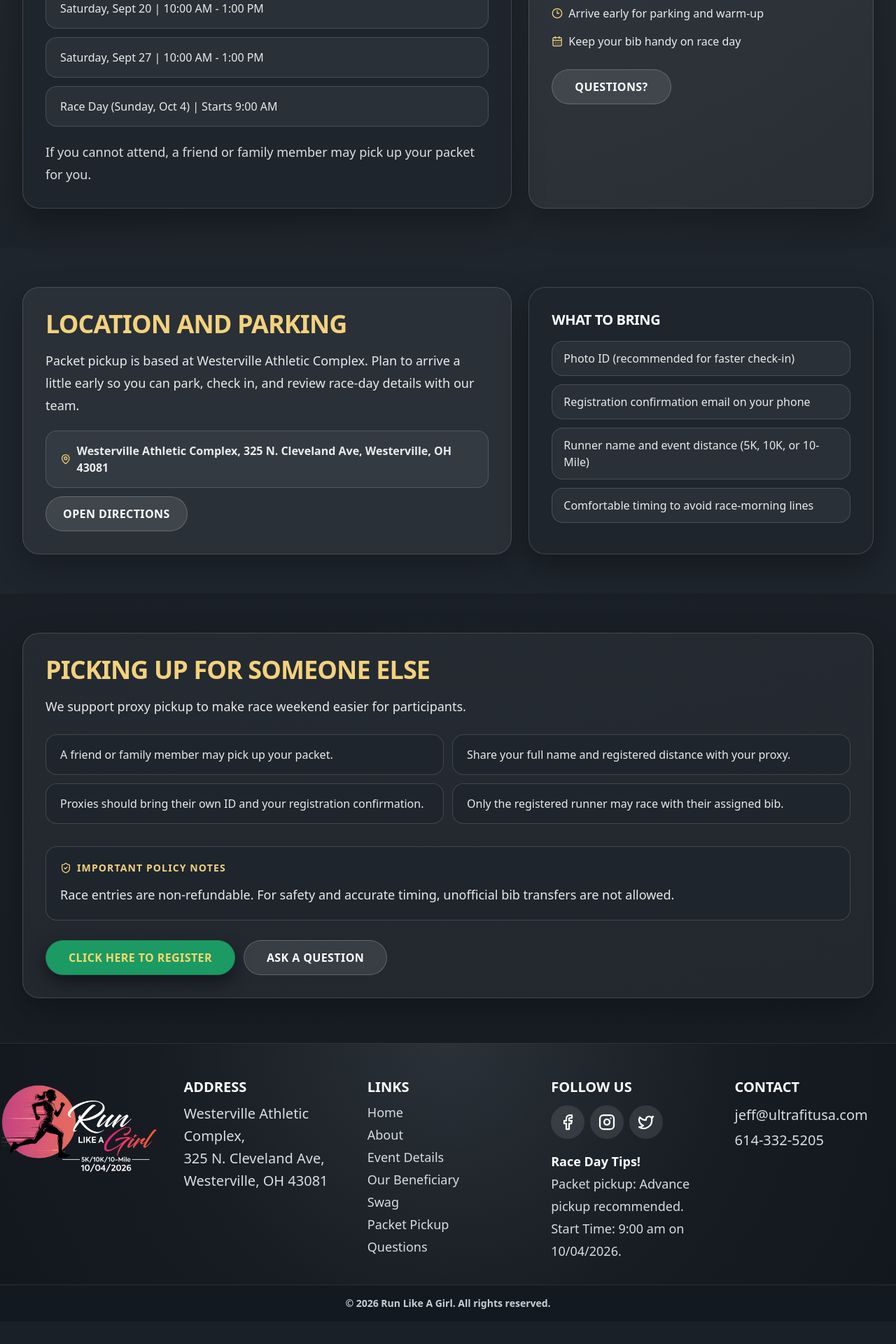
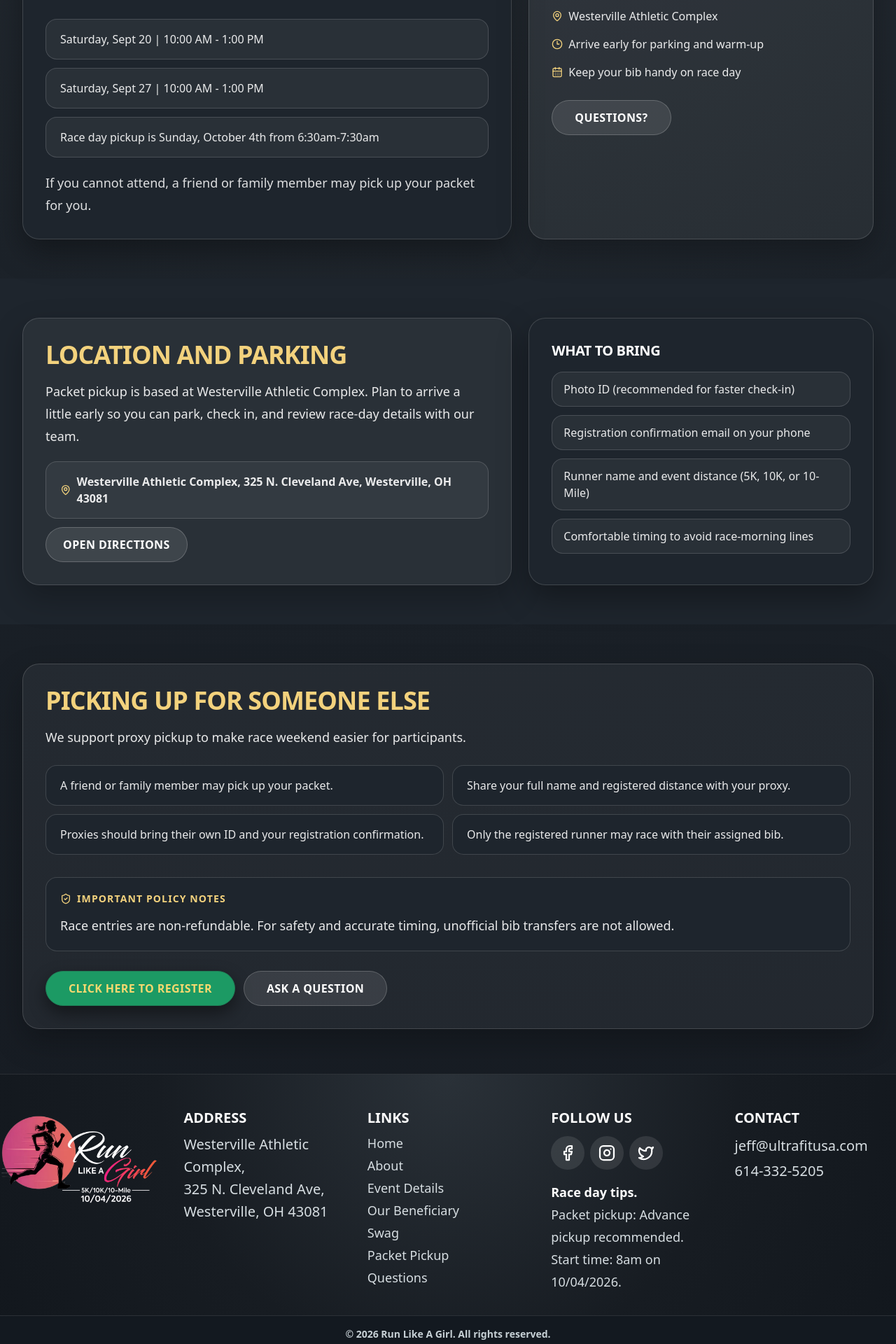
Before and after one commit to Amzad9/run-like-a-girl, a Next.js app: page /packet-pickup in a window 1280 px wide. Shown: the part 560-2480 px from the top of the page at 70% size. Before the commit the page ends 2448 px from the top, so only its background shows below. Built offline with nearby package versions, Linux system fonts and the light colour scheme; no server answers.

Commit message:
ui chnages

```diff
--- a/src/app/packet-pickup/page.tsx
+++ b/src/app/packet-pickup/page.tsx
@@ -13,7 +13,7 @@
 const pickupDates = [
   "Saturday, Sept 20 | 10:00 AM - 1:00 PM",
   "Saturday, Sept 27 | 10:00 AM - 1:00 PM",
-  "Race Day (Sunday, Oct 4) | Starts 9:00 AM",
+  "Race day pickup is Sunday, October 4th from 6:30am-7:30am",
 ];
 
 const checklistItems = [
@@ -36,7 +36,7 @@
       activeLabel="Packet Pickup"
       hero={{
         eyebrow: "Packet Pickup",
-        title: "Pick Up Early, Race Smoothly",
+        title: "Location of early packet pickup is pending.",
         subtitle: "Use one of our pickup windows to save time and start race morning stress-free.",
         imageUrl:
           "https://images.unsplash.com/photo-1552674605-db6ffd4facb5?auto=format&fit=crop&w=1800&q=80",
--- a/src/app/page.tsx
+++ b/src/app/page.tsx
@@ -113,7 +113,7 @@
               },
               {
                 title: "Non-Profit Partner",
-                body: "Your participation helps a local non-profit. Proceeds benefit a great cause.",
+                body: "Your participation helps a local non-profit. Proceeds benefit Girls on the Run.",
               },
             ].map((item) => (
               <article key={item.title} className="rounded-2xl border border-white/12 bg-white/5 p-4">
--- a/src/app/swag/page.tsx
+++ b/src/app/swag/page.tsx
@@ -22,7 +22,7 @@
     title: "Official Race Shirt",
     body: "Commemorative race shirt included with registration while supplies last.",
     image:
-      "https://images.unsplash.com/photo-1521572163474-6864f9cf17ab?auto=format&fit=crop&w=1400&q=80",
+      "/shirt.png",
   },
 
   {
@@ -87,14 +87,14 @@
             >
               <div
                 className={`relative w-full border-b border-white/10 bg-black/20 ${
-                  item.imageWrapperClassName ?? "h-74"
+                  item.imageWrapperClassName ?? "min-h-96 md:min-h-190"
                 }`}
               >
                 <Image
                   src={item.image}
                   alt={item.title}
                   fill
-                  className={`${item.imageClassName ?? "object-cover"} opacity-80`}
+                  className={`${item.imageClassName ?? "object-contain md:object-cover"} opacity-80`}
                   sizes="(min-width: 768px) 33vw, 100vw"
                 />
               </div>
--- a/src/components/SiteFooter.tsx
+++ b/src/components/SiteFooter.tsx
@@ -70,9 +70,9 @@
               })}
             </div>
             <div className="mt-4 text-base leading-7 text-[#d7dee2] sm:text-lg sm:leading-8">
-              <p className="font-black text-white">Race Day Tips!</p>
+              <p className="font-black text-white">Race day tips.</p>
               <p>Packet pickup: Advance pickup recommended.</p>
-              <p>Start Time: 9:00 am on 10/04/2026.</p>
+              <p>Start time: 8am on 10/04/2026.</p>
             </div>
           </div>
 
```
Also changed, not shown: 1 other file (tests, documents, lock files or other folders).
